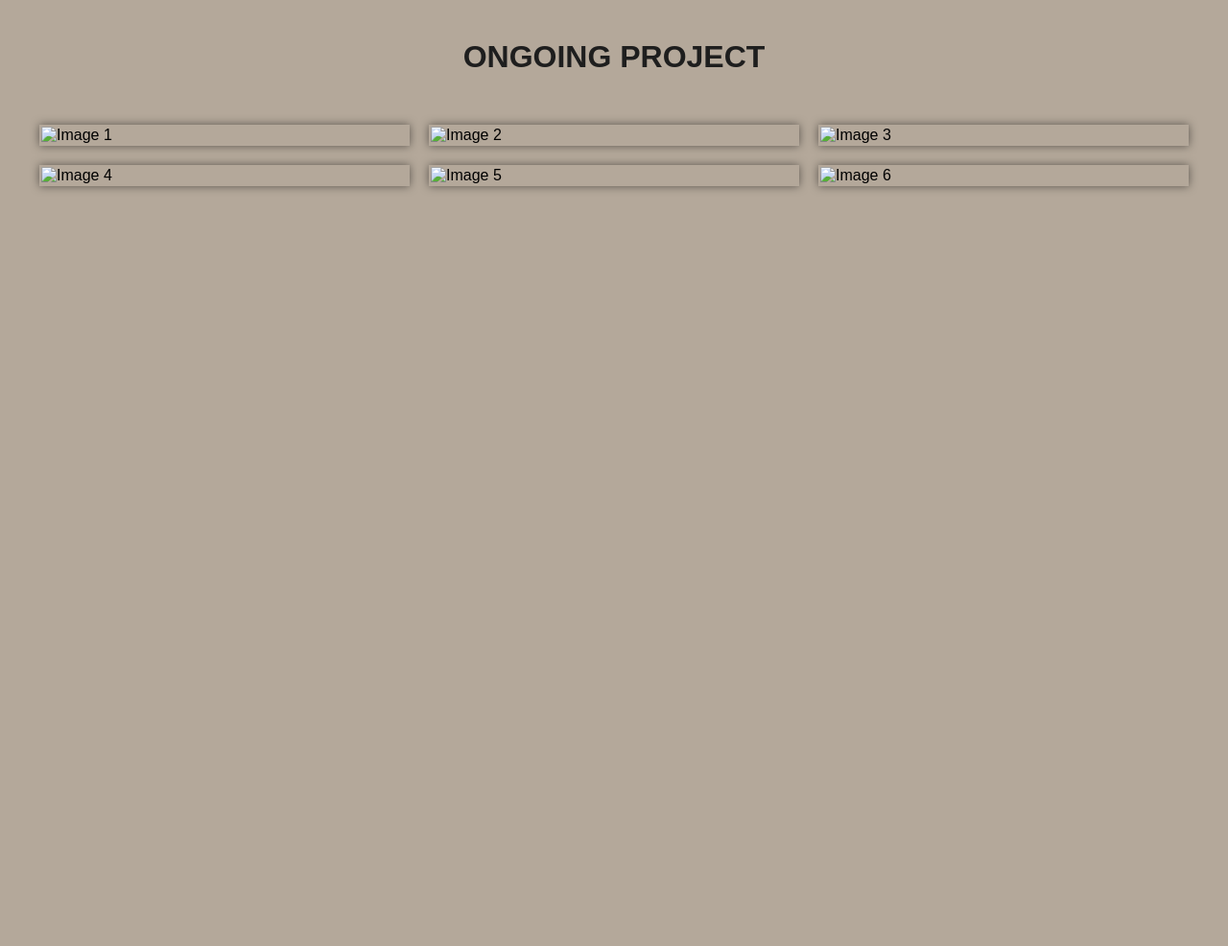
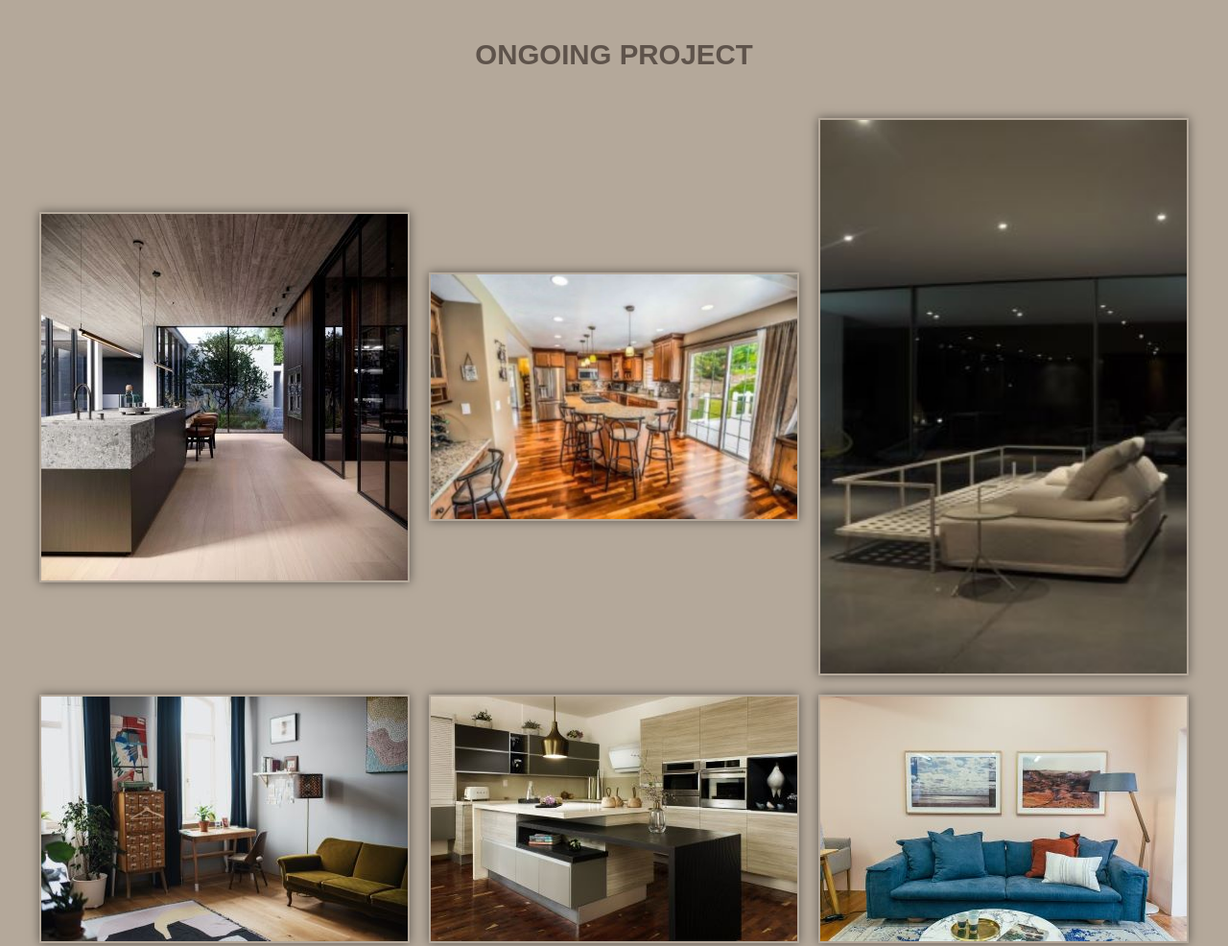
Before and after one commit to VIBER1/Rainbow-Interior, a plain HTML site: page html/projects.html in a window 1280 px wide. Shown: the top 986 px of the page at 96% size. Before the commit the page ends 800 px from the top, so only its background shows below. Drawn offline with Linux system fonts and the light colour scheme.

```diff
--- a/html/projects.html
+++ b/html/projects.html
@@ -39,14 +39,14 @@
     </style>
 </head>
 <body>
-    <h1 style="color: #1E1E1E;">ONGOING PROJECT</h1>
+    <h1 style="color: #5E534B; font-size: 2.3vw;" sty>ONGOING PROJECT</h1>
     <div class="image-container">
-        <img src="image1.jpg" alt="Image 1" class="image">
-        <img src="image2.jpg" alt="Image 2" class="image">
-        <img src="image3.jpg" alt="Image 3" class="image">
-        <img src="image4.jpg" alt="Image 4" class="image">
-        <img src="image5.jpg" alt="Image 5" class="image">
-        <img src="image6.jpg" alt="Image 6" class="image">
+        <img src="../images/image1.jpg" alt="Image 1" class="image">
+        <img src="../images/image2.jpg" alt="Image 2" class="image">
+        <img src="../images/image3.jpg" alt="Image 3" class="image">
+        <img src="../images/image4.jpg" alt="Image 4" class="image">
+        <img src="../images/image5.jpg" alt="Image 5" class="image">
+        <img src="../images/image6.jpg" alt="Image 6" class="image">
     </div>
 </body>
 </html>
--- a/js/index.js
+++ b/js/index.js
@@ -13,6 +13,7 @@
 window.addEventListener('load',function(){
     loadContent('about.html','about');
     loadContent('services.html','services')
+    loadContent('projects.html','project')
     loadContent('contacts.html','contacts');
 })
 
```
Also changed, not shown: index.html (+5 -4 lines).
